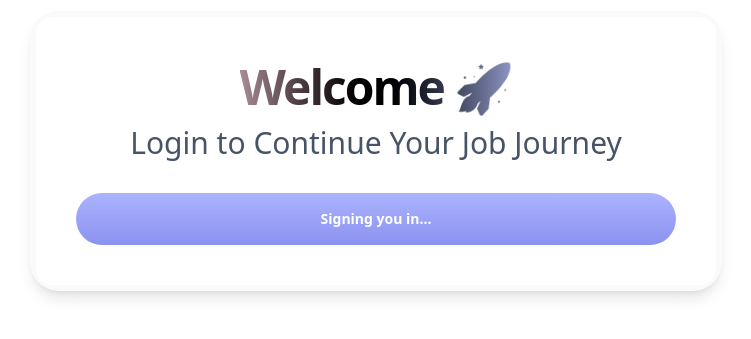
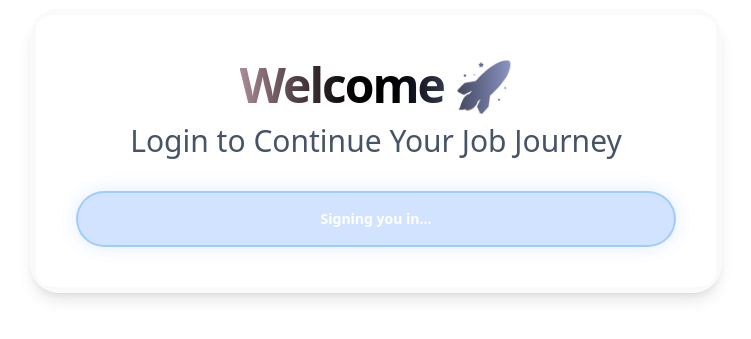
Before and after one commit to st-darwin/AI-resume-analyzer, a React (Vite) app: page /Auth in a window 1280 px wide. Shown: the part 269-608 px from the top of the page, without its empty margins (264-1015 px from the left). Built offline with nearby package versions, Linux system fonts and the light colour scheme; a web font is replaced by a local one.

Commit message:
Update index.css

```diff
--- a/src/index.css
+++ b/src/index.css
@@ -40,6 +40,9 @@ label {
 input {
   @apply w-full p-4 inset-shadow rounded-2xl focus:outline-none bg-white;
 }
+input.form-input {
+  @apply p-0 rounded-xl inset-shadow-none;
+}
 
 textarea {
   @apply w-full p-4 inset-shadow rounded-2xl focus:outline-none bg-white;
@@ -75,7 +78,13 @@ form {
     @apply flex flex-row items-center gap-2 border border-gray-200 rounded-lg p-2 shadow-sm;
   }
   .auth-button {
-    @apply primary-gradient rounded-full py-4 px-8 cursor-pointer w-[600px] max-md:w-full text-3xl font-semibold text-white;
+    @apply bg-blue-500/30 backdrop-blur-xl border-2 border-blue-400/60 rounded-full py-4 px-8 cursor-pointer w-[600px] max-md:w-full text-3xl font-semibold text-white shadow-lg transition-all duration-300;
+    box-shadow: 0 0 20px 0 rgba(59, 130, 246, 0.2);
+  }
+
+  .auth-button:hover {
+    @apply bg-blue-500/50 border-blue-300;
+    box-shadow: 0 0 30px 0 rgba(59, 130, 246, 0.3);
   }
   .main-section {
     @apply flex flex-col items-center gap-8 pt-12 mx-3 pb-5;
@@ -165,3 +174,9 @@ form {
     opacity: 1;
   }
 }
+
+.burger-menu{
+  padding: 0.5rem 0.8rem;
+  border: none;
+
+}
```
